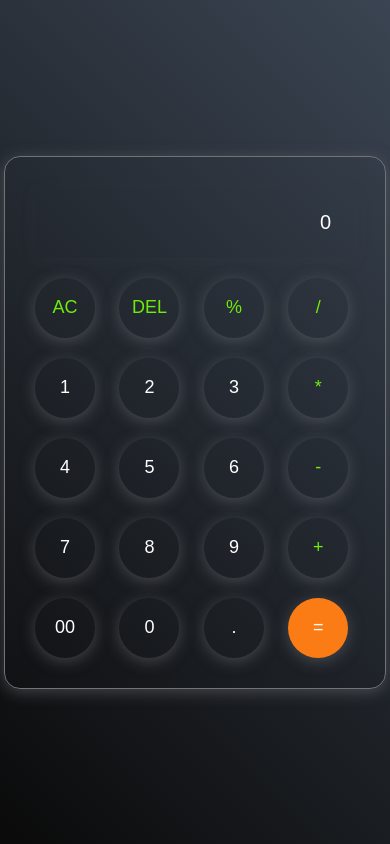
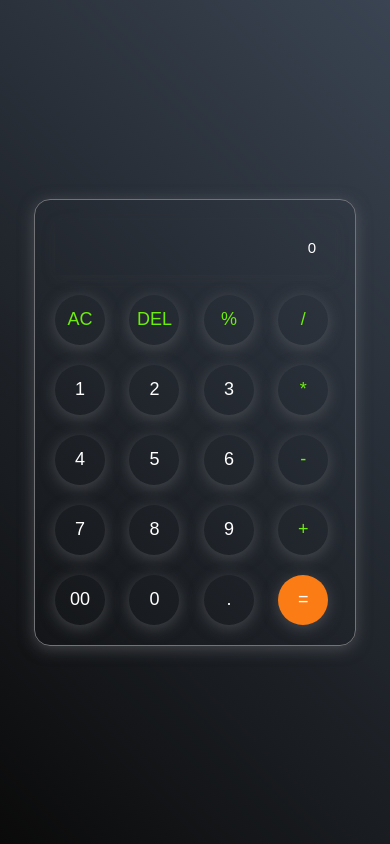
Before and after one commit to Nitish-Singh10/Calculator, a plain HTML site: page index.html in a window 390 px wide. Drawn offline with Linux system fonts and the light colour scheme.

Commit message:
Responsive Changes Made

```diff
--- a/index.css
+++ b/index.css
@@ -51,3 +51,17 @@ button{
 .oper{
     color: #6dee0a;
 }
+@media (max-width:460px){
+    .calculator{
+        padding: 10px;
+    }
+    input{
+        width: 280px;
+        padding: 19px;
+        font-size: 15px;
+    }
+    button{
+        width: 50px;
+        height: 50px;
+    }
+}
```
